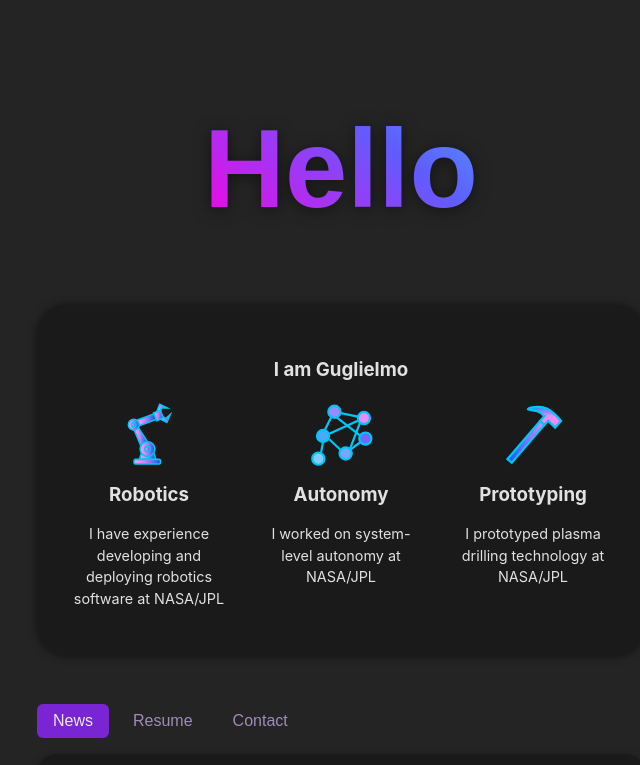
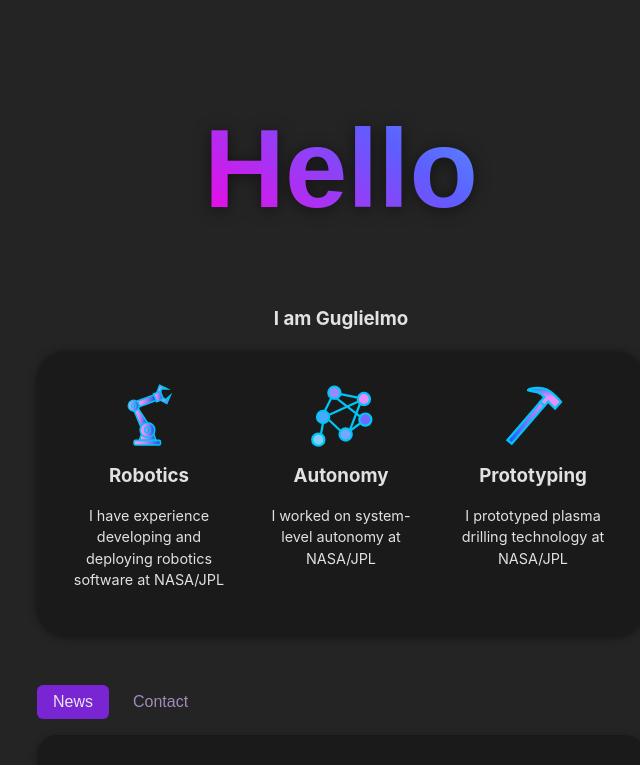
Before and after one commit to gdaddi/personal-website, a React (Vite) app: page / in a window 1280 px wide. Shown: the top 765 px of the page, without its empty margins (299-939 px from the left). Built offline with nearby package versions, Linux system fonts and the light colour scheme.

Commit message:
Removed resume tab for now

```diff
--- a/src/App.jsx
+++ b/src/App.jsx
@@ -19,11 +19,11 @@ function App() {
   return (
     <>
       <h1>Hello</h1>
-
-      <section id="fact-card">
       <h3>
         I am Guglielmo
       </h3>
+
+      <section id="fact-card">
       <ul>
         {CARDS.map((cardItem) => <FactCard key={cardItem.title} {...cardItem} />)}
       </ul>
@@ -32,7 +32,6 @@ function App() {
       <section id="tab">
         <menu>
          <TabButton isSelected={selectedTab === 'tab1'} onSelect={() => handleSelect('tab1')}>News</TabButton>
-         <TabButton isSelected={selectedTab === 'tab2'} onSelect={() => handleSelect('tab2')}>Resume</TabButton>
          <TabButton isSelected={selectedTab === 'tab3'} onSelect={() => handleSelect('tab3')}>Contact</TabButton>
         </menu>
 
--- a/src/components/ResumeContent.jsx
+++ b/src/components/ResumeContent.jsx
@@ -2,7 +2,7 @@ import React from 'react';
 
 const ResumeContent = () => (
     <div>
-      <p> Find my remue here</p>
+      <p> Find my resume here</p>
     </div>
   );
 
```
